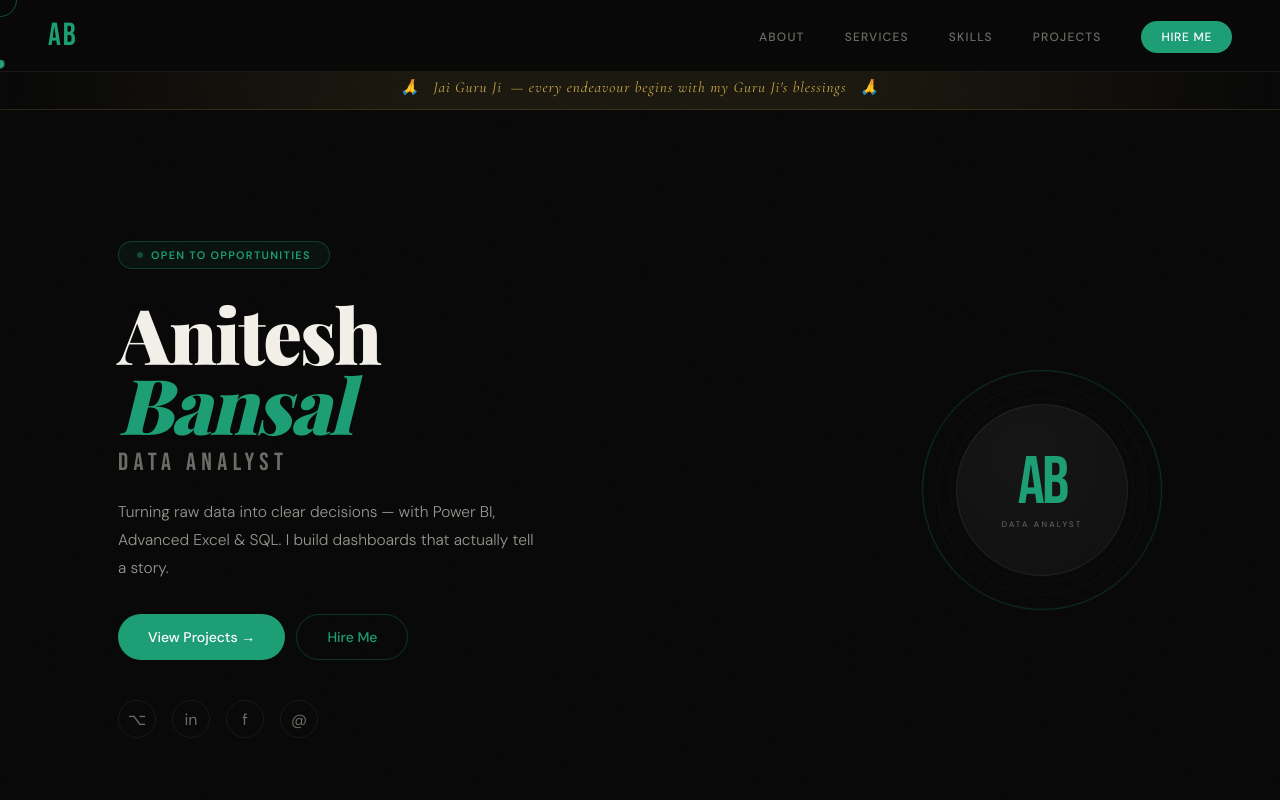
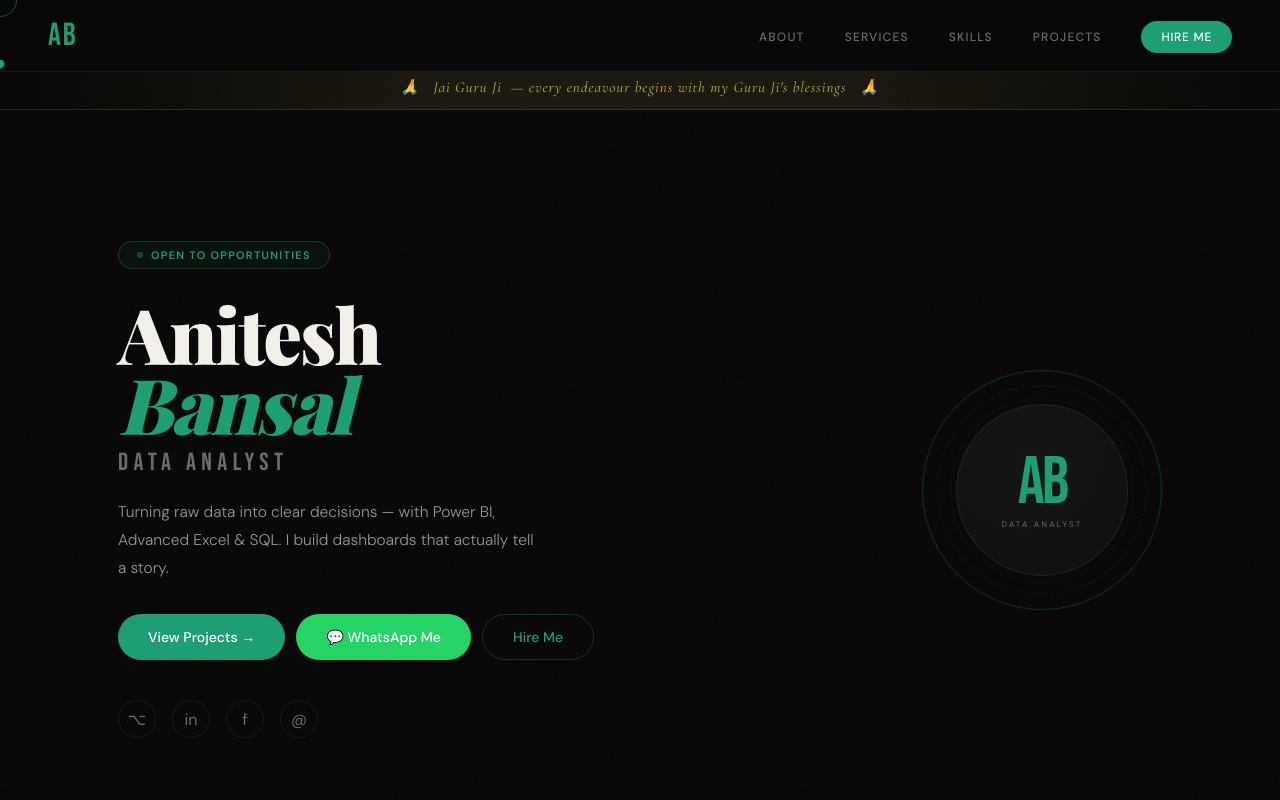
Before and after one commit to anitesh23b/anitesh23b.github.io, a plain HTML site: page index.html in a window 1280 px wide. Shown: the top 800 px of the page. Drawn offline with nearby package versions, Linux system fonts and the light colour scheme; a web font is replaced by a local one.

Commit message:
index.html

```diff
--- a/index.html
+++ b/index.html
@@ -257,6 +257,7 @@
       <p class="hero-desc">Turning raw data into clear decisions — with Power BI, Advanced Excel & SQL. I build dashboards that actually tell a story.</p>
       <div class="hero-ctas">
         <a href="#projects" class="btn-p">View Projects →</a>
+        <a href="https://wa.me/919053270520" target="_blank" class="btn-p" style="background:#25D366">💬 WhatsApp Me</a>
         <a href="mailto:contact.anitesh@gmail.com" class="btn-o">Hire Me</a>
       </div>
       <div class="hero-links">
```
